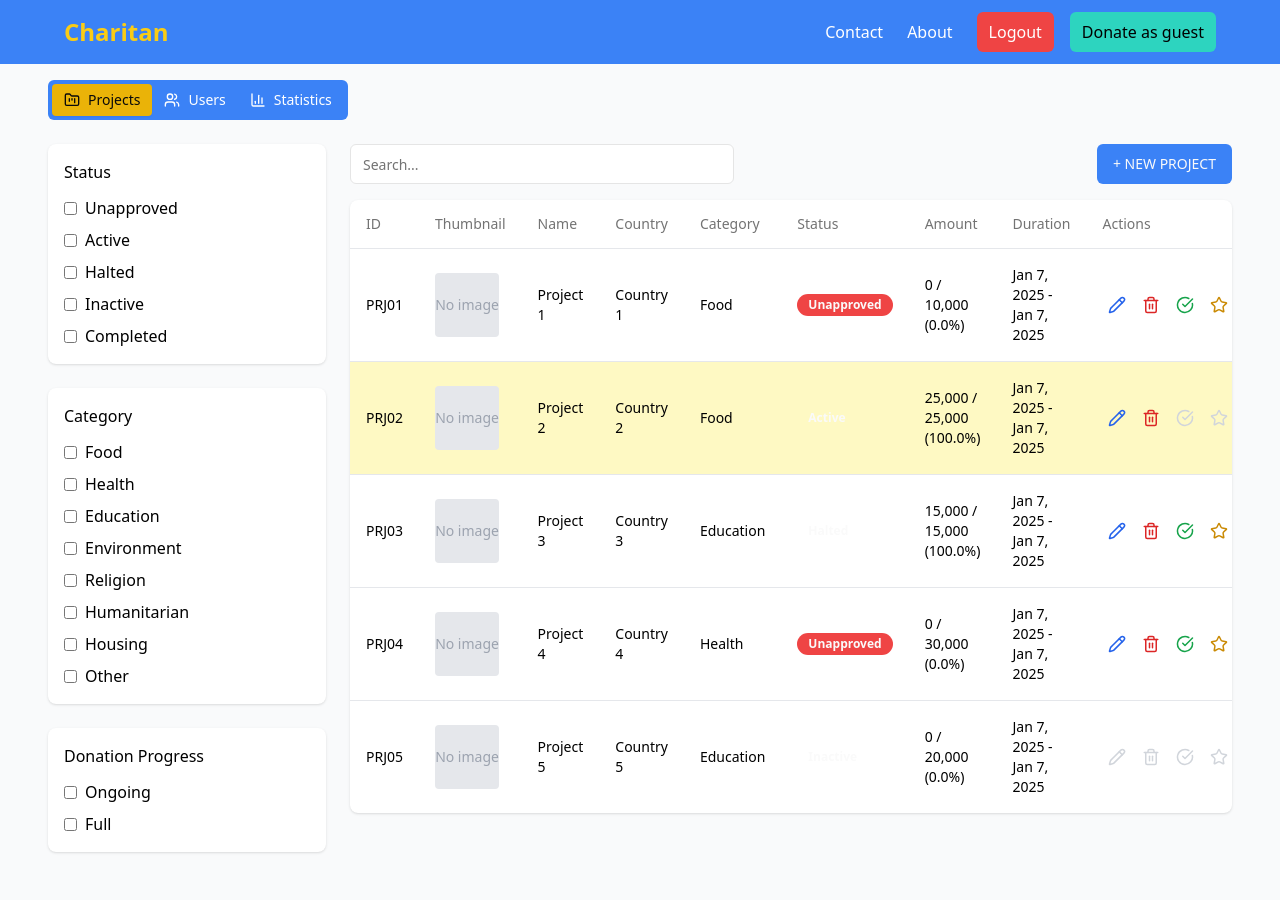
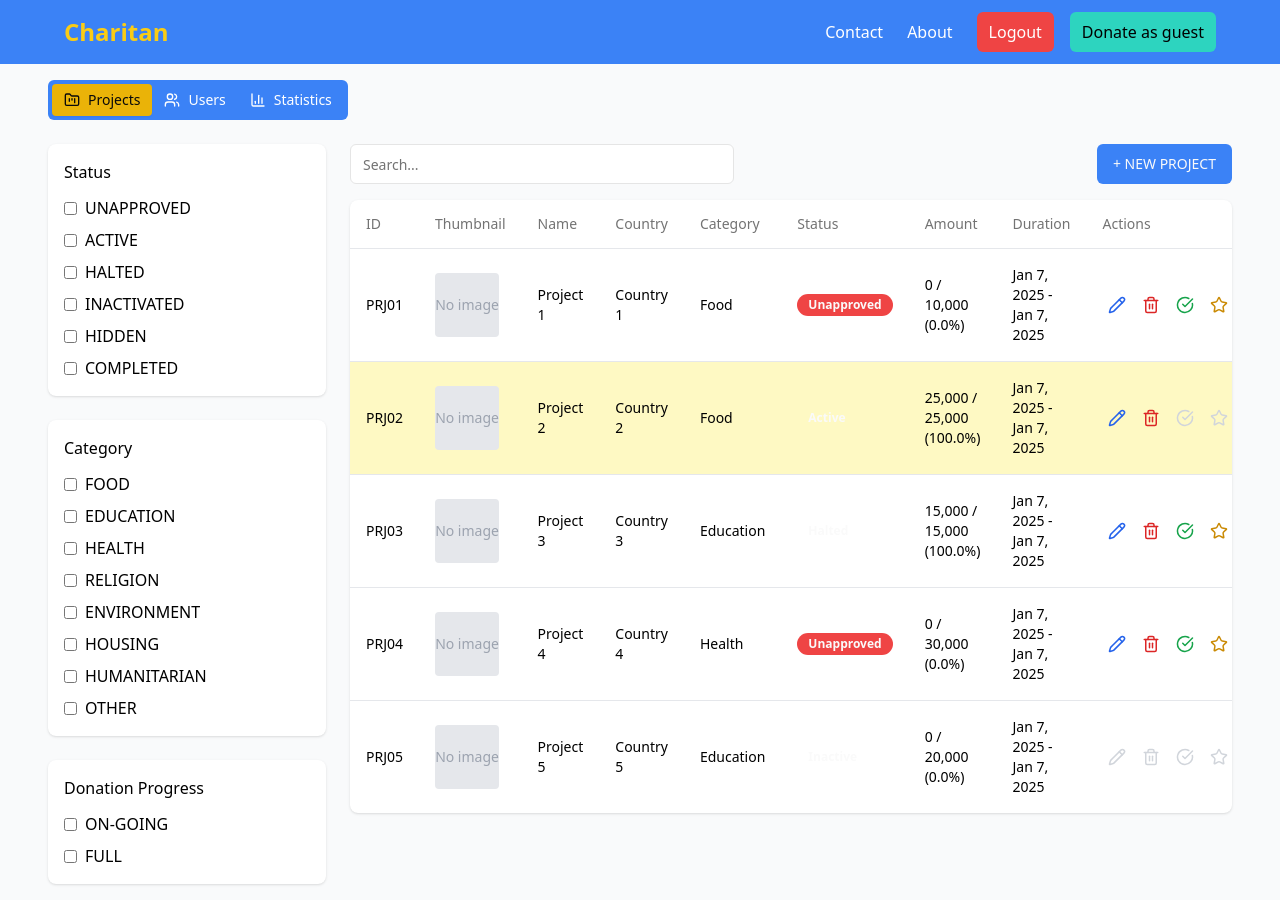
Before and after one commit to EEET2582-Squad-Phoenix/FE-Team-B, a Next.js app: page /dashboard in a window 1280 px wide. Before the commit the page ends 868 px from the top, so only its background shows below. Built offline with nearby package versions, Linux system fonts and the light colour scheme; sample sign-in values are in the browser's storage.

Commit message:
Add url config & http request

```diff
--- a/src/components/projects/HaltProjectModal.tsx
+++ b/src/components/projects/HaltProjectModal.tsx
@@ -46,7 +46,7 @@ export function HaltProjectModal({
           <DialogHeader>
             <DialogTitle>Halt Project</DialogTitle>
             <DialogDescription>
-              Provide a reason for halting the project "{projectName}".
+              Provide a reason for halting the project {projectName}.
             </DialogDescription>
           </DialogHeader>
           <div className="grid gap-4 py-4">
--- /dev/null
+++ b/src/constants/service-url/app-url-config.ts
@@ -0,0 +1,4 @@
+const HOST_PORT = 5001;
+const HOST_URL = "http://localhost:" + HOST_PORT;
+
+export default HOST_URL;
--- a/src/lib/features/projects/selectors.ts
+++ b/src/lib/features/projects/selectors.ts
@@ -1,4 +1,4 @@
-import { calculateProgress } from "@/utils/calculateProgress";
+import { calculateProgress } from "@/utils/projects/calculateProgress";
 import { RootState } from "../../store";
 
 export const projectListSelector = (state: RootState) => state.projects;
--- a/src/types/Project.ts
+++ b/src/types/Project.ts
@@ -1,34 +1,34 @@
 export const ProjectStatuses = [
-  "Unapproved",
-  "Active",
-  "Halted",
-  "Inactive",
-  "Completed",
+  "UNAPPROVED",
+  "ACTIVE",
+  "HALTED",
+  "INACTIVATED",
+  "HIDDEN",
+  "COMPLETED",
 ] as const;
 
 export type ProjectStatus = (typeof ProjectStatuses)[number];
 
 export const ProjectCategories = [
-  "Food",
-  "Health",
-  "Education",
-  "Environment",
-  "Religion",
-  "Humanitarian",
-  "Housing",
-  "Other",
+  "FOOD",
+  "EDUCATION",
+  "HEALTH",
+  "RELIGION",
+  "ENVIRONMENT",
+  "HOUSING",
+  "HUMANITARIAN",
+  "OTHER",
 ] as const;
 
 export type ProjectCategory = (typeof ProjectCategories)[number];
 
-export const ProjectProgress = ["Ongoing", "Full"] as const;
+export const ProjectProgress = ["ON-GOING", "FULL"] as const;
 
 export type ProjectProgressType = (typeof ProjectProgress)[number];
 
 export interface Project {
   id: string;
   name: string;
-  thumbnailURL?: string;
   imageURLs?: string[]; // 15
   videoURLs?: string[]; // 4
   description?: string;
```
Also changed, not shown: src/components/projects/ProjectsTable.tsx (+4 -4 lines), src/constants/service-url/project-url-config.ts (added, +16 -0 lines), src/utils/http-call/HttpRequest.ts (added, +68 -0 lines), src/utils/projects/calculateProgress.ts (renamed from src/utils/calculateProgress.ts), src/utils/projects/formatValues.ts (renamed from src/utils/formatValues.ts), src/utils/projects/getCssValues.ts (renamed from src/utils/getCssValues.ts).
